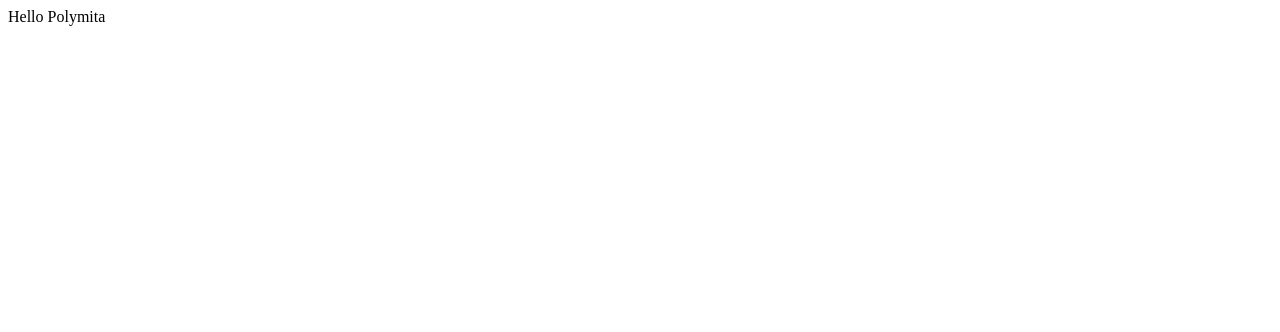
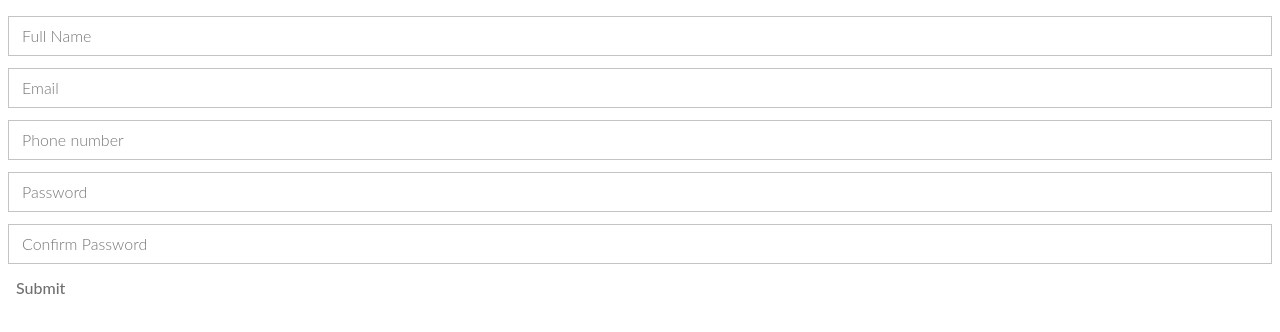
Before and after one commit to OmaritoAtPoly/musala-client, a React (Create React App) app: page / in a window 1280 px wide. Shown: the top 332 px of the page. Built offline with nearby package versions, Linux system fonts and the light colour scheme.

Commit message:
create SignupForm

```diff
--- a/src/App.tsx
+++ b/src/App.tsx
@@ -1,10 +1,11 @@
 import React from 'react';
 import { ThemeProvider } from '@material-ui/styles';
 import { Theme } from './theme';
+import { Signup } from './domain/user/container/Signup';
 
 const App = () => (
   <ThemeProvider theme={Theme} >
-    <div>Hello Polymita</div>
+    <Signup />
   </ThemeProvider>
 );
 
--- /dev/null
+++ b/src/domain/user/component/SignpForm.tsx
@@ -0,0 +1,81 @@
+import { Form, Formik } from 'formik';
+import React from 'react';
+import { SignupInitValue, SignupInput } from '../container/Signup';
+import { TextField, Button } from '@material-ui/core';
+
+interface Props {
+    initialValues: SignupInitValue
+    onSignup: (values: SignupInput) => void;
+}
+
+export const SignupForm = ({ initialValues, onSignup }: Props) => {
+    return (
+        <Formik
+            initialValues={initialValues}
+            onSubmit={(values, { setSubmitting }) => {
+                onSignup(values)
+            }}
+        >
+            {({ isSubmitting, values, handleChange, handleSubmit }) => (
+                <Form onSubmit={handleSubmit} >
+                    <TextField
+                        variant="outlined"
+                        margin="dense"
+                        id="fullName"
+                        label="Full Name"
+                        type="text"
+                        name="fullName"
+                        value={values.fullName}
+                        onChange={handleChange}
+                        fullWidth
+                    />
+                    <TextField
+                        variant="outlined"
+                        margin="dense"
+                        id="email"
+                        label="Email"
+                        type="email"
+                        name="email"
+                        value={values.email}
+                        onChange={handleChange}
+                        fullWidth
+                    />
+                    <TextField
+                        variant="outlined"
+                        margin="dense"
+                        id="phone"
+                        label="Phone number"
+                        type="phone"
+                        name="phone"
+                        value={values.phone}
+                        onChange={handleChange}
+                        fullWidth
+                    />
+                    <TextField
+                        variant="outlined"
+                        margin="dense"
+                        id="password"
+                        label="Password"
+                        type="password"
+                        name="password"
+                        value={values.password}
+                        onChange={handleChange}
+                        fullWidth
+                    />
+                    <TextField
+                        variant="outlined"
+                        margin="dense"
+                        id="confirmPassword"
+                        label="Confirm Password"
+                        type="password"
+                        name="confirmPassword"
+                        value={values.confirmPassword}
+                        onChange={handleChange}
+                        fullWidth
+                    />
+                    <Button disabled={isSubmitting} type={"submit"} >Submit</Button>
+                </Form>
+            )}
+        </Formik>
+    )
+}
--- /dev/null
+++ b/src/domain/user/container/Signup.tsx
@@ -0,0 +1,43 @@
+import React from 'react'
+import { SignupForm } from '../component/SignpForm'
+
+enum UserRole {
+    'HOST',
+    'CUSTOMER'
+}
+
+export type SignupInput = {
+    fullName: string;
+    email: string;
+    phone: string;
+    password: string;
+    role: UserRole;
+}
+
+export type SignupInitValue = {
+    fullName: string;
+    email: string;
+    phone: string;
+    password: string;
+    confirmPassword: string;
+    role: UserRole;
+}
+
+export const Signup = () => {
+    const handleSignup = (values: SignupInput) => {
+        console.log(values)
+    }
+
+    return <SignupForm initialValues={getInitValue()} onSignup={handleSignup} />
+}
+
+const getInitValue = (): SignupInitValue => {
+    return {
+        fullName: '',
+        email: '',
+        phone: '',
+        password: '',
+        confirmPassword: '',
+        role: UserRole.CUSTOMER
+    }
+}
```
